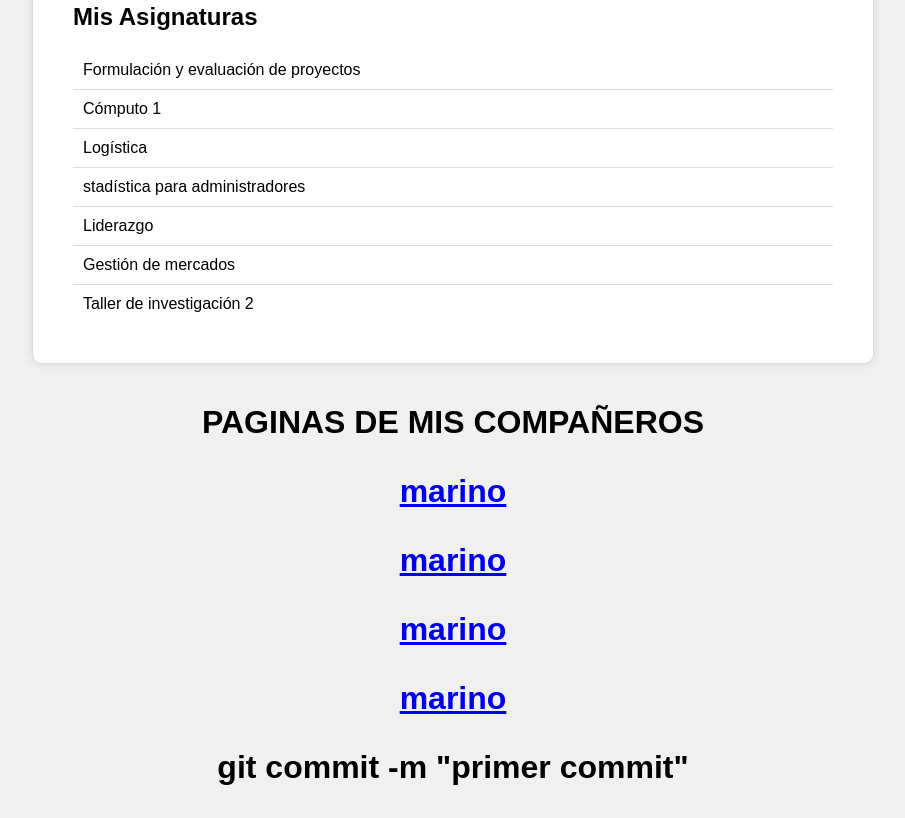
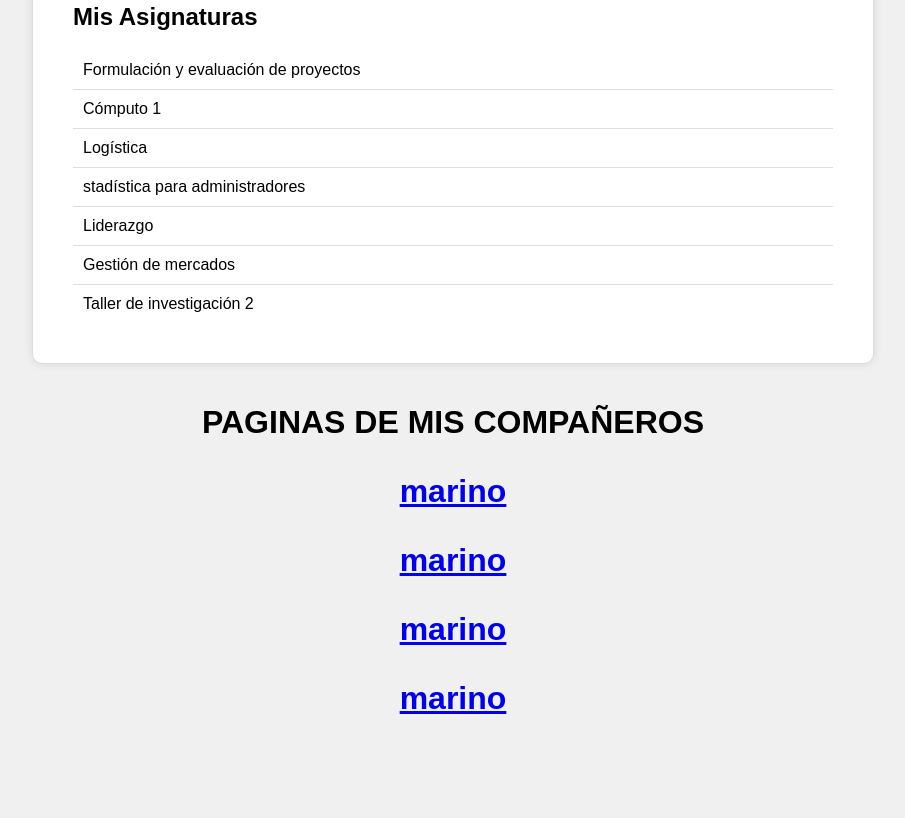
Before and after one commit to AndreaOlidenZeballos/andreaolidenzeballos.github.io, a plain HTML site: page index.html in a window 1280 px wide. Shown: the part 374-1192 px from the top of the page, without its empty margins (187-1092 px from the left). After the commit the page ends 1123 px from the top, so only its background shows below. Drawn offline with Linux system fonts and the light colour scheme.

Commit message:
index.html

```diff
--- a/index.html
+++ b/index.html
@@ -78,7 +78,6 @@
 
 
 
-git commit -m "primer commit"
 
 
 
```
